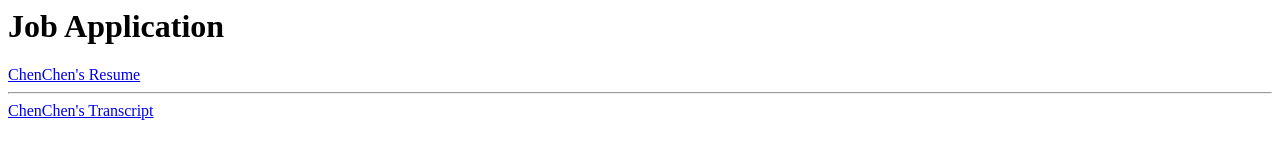
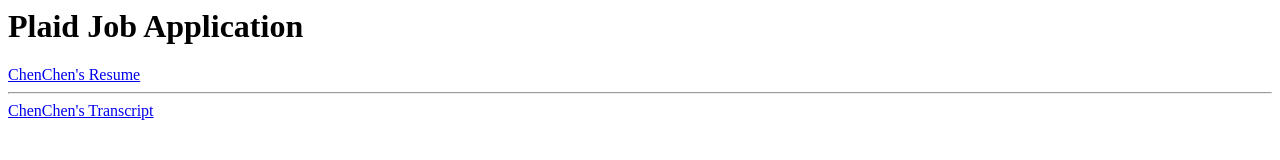
Before and after one commit to cche80/plaid, a plain HTML site: page index.html in a window 1280 px wide. Drawn offline with Linux system fonts and the light colour scheme.

Commit message:
plaid title change

```diff
--- a/index.html
+++ b/index.html
@@ -1,5 +1,5 @@
 <html>
-<h1>Job Application</h1>
+<h1>Plaid Job Application</h1>
 <A href = "ChenChen_Resume.pdf">ChenChen's Resume</A>
 <hr>
 <A href = "ChenChen_UnofficialTranscript.pdf">ChenChen's Transcript</A>
```
